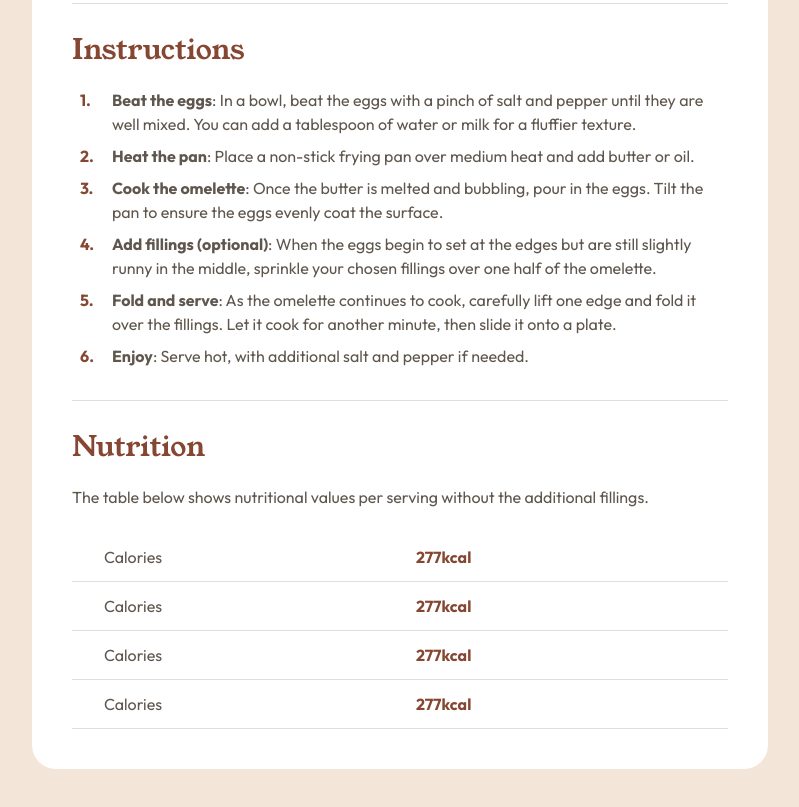
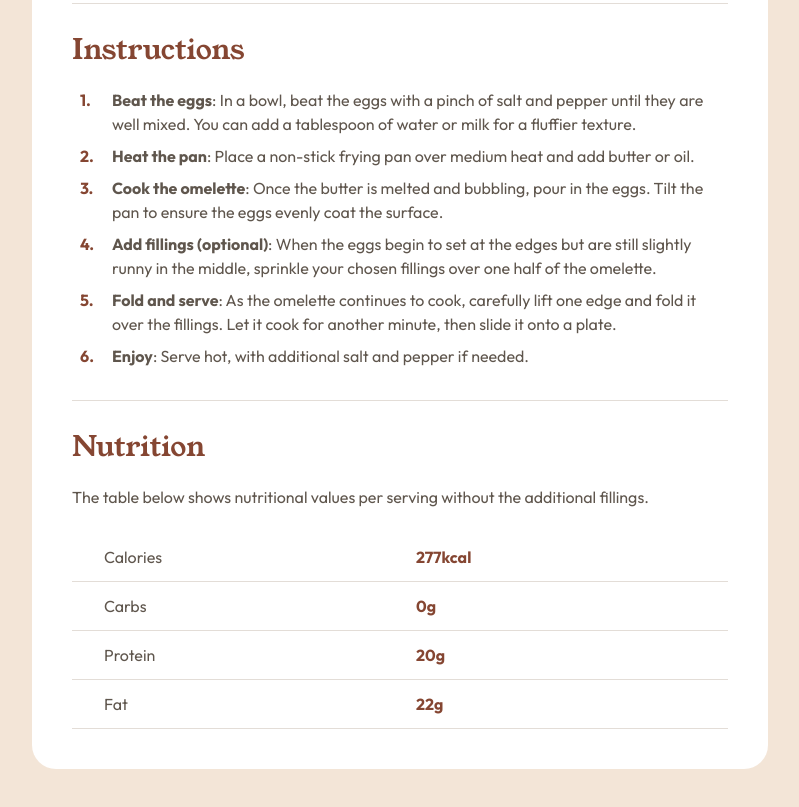
Before and after one commit to yujsoo/Frontend-Mentor-Challenges, a plain HTML site: page 04-recipe-page/index.html in a window 1280 px wide. Shown: the part 1122-1929 px from the top of the page, without its empty margins (240-1039 px from the left). Drawn offline with Linux system fonts and the light colour scheme.

Commit message:
[수정] 폰트 파일, index 수정

```diff
--- a/04-recipe-page/index.html
+++ b/04-recipe-page/index.html
@@ -58,16 +58,16 @@
 						<td><b>277kcal</b></td>
 					</tr>
 					<tr>
-						<th scope="col">Calories</th>
-						<td><b>277kcal</b></td>
+						<th scope="col">Carbs</th>
+						<td><b>0g</b></td>
 					</tr>
 					<tr>
-						<th scope="col">Calories</th>
-						<td><b>277kcal</b></td>
+						<th scope="col">Protein</th>
+						<td><b>20g</b></td>
 					</tr>
 					<tr>
-						<th scope="col">Calories</th>
-						<td><b>277kcal</b></td>
+						<th scope="col">Fat</th>
+						<td><b>22g</b></td>
 					</tr>
 				</tbody>
 			</table>
```
Also changed, not shown: 04-recipe-page/assets/fonts/outfit/static/Outfit-Black.ttf (deleted), 04-recipe-page/assets/fonts/outfit/static/Outfit-Bold.ttf (deleted), 04-recipe-page/assets/fonts/outfit/static/Outfit-ExtraBold.ttf (deleted), 04-recipe-page/assets/fonts/outfit/static/Outfit-ExtraLight.ttf (deleted), 04-recipe-page/assets/fonts/outfit/static/Outfit-Light.ttf (deleted), 04-recipe-page/assets/fonts/outfit/static/Outfit-Medium.ttf (deleted), 04-recipe-page/assets/fonts/outfit/static/Outfit-Regular.ttf (deleted), 04-recipe-page/assets/fonts/outfit/static/Outfit-SemiBold.ttf (deleted), 04-recipe-page/assets/fonts/outfit/static/Outfit-Thin.ttf (deleted).
